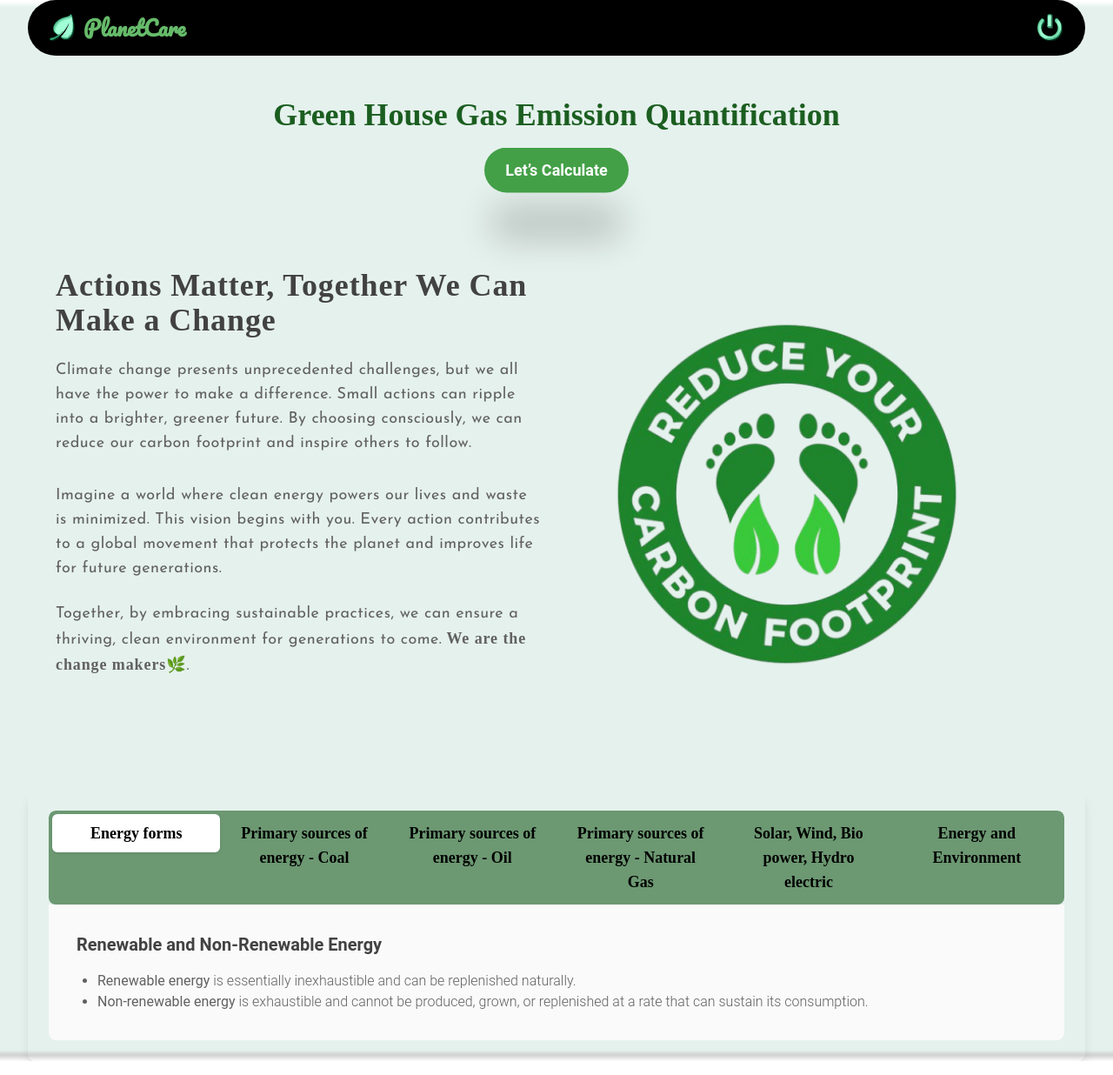
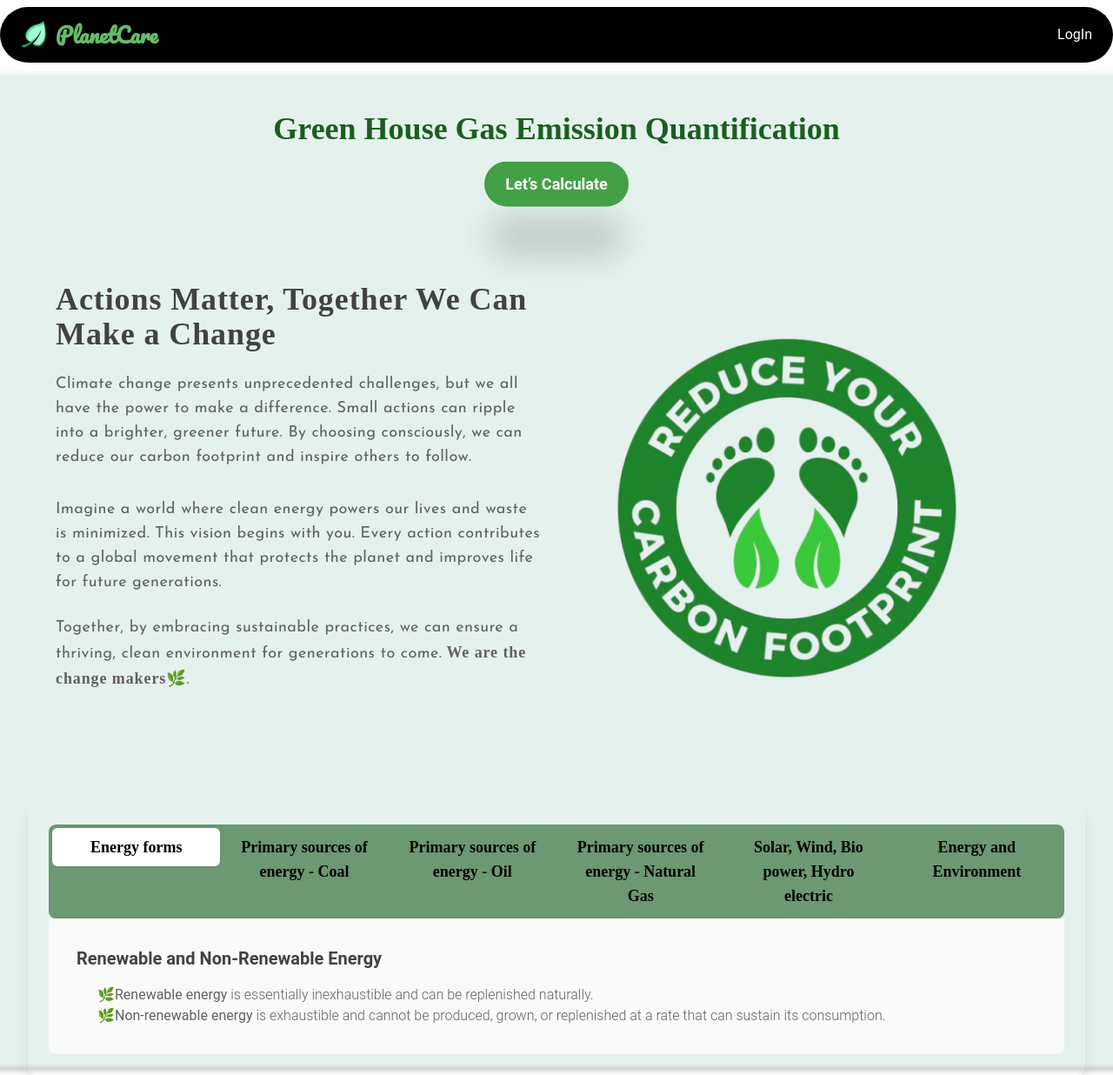
Before and after one commit to carbonfootprints/CarbonFootprint_FrontEnd, a React (Vite) app: page /home in a window 1280 px wide. Shown: the whole page at 87% size. Built offline with nearby package versions, Linux system fonts and the light colour scheme; a web font is replaced by a local one.

Commit message:
logout api integrated

```diff
--- a/src/App.jsx
+++ b/src/App.jsx
@@ -1,17 +1,20 @@
-import { BrowserRouter, Route, Routes } from "react-router-dom";
-import Login from "./pages/Login";
-import Home from "./pages/Home";
-import CalculateHome from "./pages/CalculateHome";
-import ProductionSystem from "./components/ProductionSystem";
-import Boundary from "./components/Boundary";
-import DirectGHG from "./components/DirectGHG";
-import IndirectGHG from "./components/IndirectGHG";
-import Report from "./components/Report";
-
+import { BrowserRouter, Route, Routes } from 'react-router-dom';
+import { AuthProvider } from './pages/AuthContext';
+import Login from './pages/Login';
+import Home from './pages/Home';
+import CalculateHome from './pages/CalculateHome';
+import ProductionSystem from './components/ProductionSystem';
+import Boundary from './components/Boundary';
+import DirectGHG from './components/DirectGHG';
+import IndirectGHG from './components/IndirectGHG';
+import Report from './components/Report';
+import Navbar from './pages/Navbar';
 function App() {
   return (
+    <BrowserRouter>  {/* Wrap the entire app in BrowserRouter */}
+      <AuthProvider>  {/* Then wrap in AuthProvider */}
         <div className="App">
-      <BrowserRouter>
+          <Navbar />  {/* The Navbar component will now have access to global auth state */}
           <Routes>
             <Route path="/" Component={Login} />
             <Route path="/home" Component={Home} />
@@ -21,10 +24,10 @@ function App() {
             <Route path="/direct" Component={DirectGHG} />
             <Route path="/indirect" Component={IndirectGHG} />
             <Route path="/report" Component={Report} />
-
           </Routes>
+        </div>
+      </AuthProvider>
     </BrowserRouter>
-    </div>
   );
 }
 
--- /dev/null
+++ b/src/pages/AuthContext.jsx
@@ -0,0 +1,59 @@
+import { createContext, useContext, useState, useEffect } from 'react';
+import { useNavigate } from 'react-router-dom';
+import axios from 'axios';
+import { BACKEND_URL } from '../../const';
+
+const AuthContext = createContext();
+
+export const useAuth = () => {
+  return useContext(AuthContext);
+};
+
+export const AuthProvider = ({ children }) => {
+  const [isLoggedIn, setIsLoggedIn] = useState(false);
+  const navigate = useNavigate();
+
+  useEffect(() => {
+    // Check localStorage for existing authToken
+    const token = localStorage.getItem('authToken');
+    if (token) {
+      setIsLoggedIn(true); // Set login status based on token
+    }
+  }, []);
+
+  const handleLogin = (token) => {
+    localStorage.setItem('authToken', token);  // Save token to localStorage
+    setIsLoggedIn(true); // Update state immediately
+    window.location.reload();
+    navigate('/home'); // Redirect after login
+  };
+
+  const handleLogout = async () => {
+    try {
+      const response = await axios.post(
+        `${BACKEND_URL}/api/user/logout`,
+        {},
+        {
+          headers: {
+            'Authorization': `Bearer ${localStorage.getItem('authToken')}`,
+          },
+          withCredentials: true,
+        }
+      );
+
+      if (response.status === 200) {
+        localStorage.removeItem('authToken'); // Remove token from localStorage
+        setIsLoggedIn(false); // Update state to reflect logout
+        navigate('/'); // Redirect to login page
+      }
+    } catch (error) {
+      console.error('Logout error:', error);
+    }
+  };
+
+  return (
+    <AuthContext.Provider value={{ isLoggedIn, handleLogin, handleLogout }}>
+      {children}
+    </AuthContext.Provider>
+  );
+};
--- a/src/pages/CalculateHome.jsx
+++ b/src/pages/CalculateHome.jsx
@@ -5,42 +5,14 @@ import Boundary from '../components/Boundary';
 import DirectGHG from '../components/DirectGHG';
 import IndirectGHG from '../components/IndirectGHG';
 import Report from '../components/Report';
-import logoutIcon from '../assets/logout.svg';
-import { useNavigate } from "react-router-dom"; // Import the useNavigate hook
-import axios from "axios";
-import { BACKEND_URL } from "../../const";
-import leaf from '../assets/leaf.svg';
 
+import Navbar from './Navbar';
 
 function CalculateHome() {
   const [activeTab, setActiveTab] = useState('organisation'); // Default active tab
 
-  const [showLogoutPopup, setShowLogoutPopup] = useState(false);
-  const navigate = useNavigate();
 
-  // Handle logout
-  const handleLogout = async () => {
-    try {
-      const response = await axios.post(
-        `${BACKEND_URL}/api/user/logout`,
-        {},
-        {
-          headers: {
-            'Authorization': `Bearer ${localStorage.getItem('authToken')}`,
-          },
-          withCredentials: true, // Ensure cookies are included
-        }
-      );
 
-      if (response.status === 200) {
-        localStorage.removeItem('authToken'); // Remove token from localStorage
-        navigate('/', { replace: true }); // Redirect to login page and replace current page in history
-      }
-    } catch (error) {
-      console.error('Logout error:', error);
-      // Handle the error (e.g., show a message to the user)
-    }
-  };
 
 
   const handleTabChange = (tab) => {
@@ -50,34 +22,7 @@ function CalculateHome() {
   return (
     <div className="py-3 bg-white min-h-screen">
       {/* Nav Section */}
-      <div className="w-full bg-black h-16 rounded-full flex my-2 items-center justify-between px-6">
-        <div className="flex items-center">
-                  <img src={leaf} alt="Leaf Icon" className="h-8 w-8 mr-2" /> {/* Leaf Icon */}
-                  <p className="text-green-400 text-2xl font-pacifco font-bold">PlanetCare</p>
-                </div>
-
-        {/* Logout Icon */}
-        <div className="relative">
-          <img
-            src={logoutIcon}
-            alt="Logout"
-            className="w-8 h-8 cursor-pointer"
-            onClick={() => setShowLogoutPopup(!showLogoutPopup)} // Toggle the popup on click
-          />
-
-          {/* Logout Popup (Modal) */}
-          {showLogoutPopup && (
-            <div className="absolute top-10 right-0 bg-white shadow-md p-4 rounded-md">
-              <button
-                onClick={handleLogout}
-                className="bg-red-600 text-white px-4 py-2 rounded-full"
-              >
-                Logout
-              </button>
-            </div>
-          )}
-        </div>
-      </div>
+      {/* <Navbar/> */}
       {/* Buttons */}
       <div className="grid font-eczar grid-cols-6 gap-2 mb-6">
         <button
--- a/src/pages/Home.jsx
+++ b/src/pages/Home.jsx
@@ -1,9 +1,7 @@
 import { useNavigate } from "react-router-dom"; // Import the useNavigate hook
 import backgreen from "../assets/backgreen.svg";
 import carfoot from "../assets/carfoot.png";
-import logoutIcon from '../assets/logout.svg';
-import leaf from '../assets/leaf.svg';
-import { useState } from 'react';
+
 import {
   Tabs,
   TabsHeader,
@@ -11,39 +9,16 @@ import {
   Tab,
   TabPanel,
 } from "@material-tailwind/react";
-import axios from "axios";
-import { BACKEND_URL } from "../../const";
+
 
 
 function Home() {
 
 
-  const [showLogoutPopup, setShowLogoutPopup] = useState(false);
   const navigate = useNavigate();
 
   // Handle logout
-  const handleLogout = async () => {
-    try {
-      const response = await axios.post(
-        `${BACKEND_URL}/api/user/logout`,
-        {},
-        {
-          headers: {
-            'Authorization': `Bearer ${localStorage.getItem('authToken')}`,
-          },
-          withCredentials: true, // Ensure cookies are included
-        }
-      );
 
-      if (response.status === 200) {
-        localStorage.removeItem('authToken'); // Remove token from localStorage
-        navigate('/', { replace: true }); // Redirect to login page and replace current page in history
-      }
-    } catch (error) {
-      console.error('Logout error:', error);
-      // Handle the error (e.g., show a message to the user)
-    }
-  };
 
 
 
@@ -53,9 +28,9 @@ function Home() {
       value: "html",
       desc: `
               <h4 class="font-bold text-xl text-gray-800 mb-4">Renewable and Non-Renewable Energy</h4>
-              <ul class="list-disc pl-6 text-gray-700">
-                  <li><strong>Renewable energy</strong> is essentially inexhaustible and can be replenished naturally.</li>
-                  <li><strong>Non-renewable energy</strong> is exhaustible and cannot be produced, grown, or replenished at a rate that can sustain its consumption.</li>
+              <ul class="pl-6 text-gray-700">
+                  <li>🌿<strong>Renewable energy</strong> is essentially inexhaustible and can be replenished naturally.</li>
+                  <li>🌿<strong>Non-renewable energy</strong> is exhaustible and cannot be produced, grown, or replenished at a rate that can sustain its consumption.</li>
               </ul>
           `,
     },
@@ -64,12 +39,12 @@ function Home() {
       value: "react",
       desc: `
               <h4 class="font-bold text-xl text-gray-800 mb-4">Primary sources of energy - Coal</h4>
-              <ul class="list-disc pl-6 text-gray-700">
-                  <li>Most abundant and geographically dispersed fossil fuel.</li>
-                  <li>Peat, Brown coal (lignite), Sub-bituminous and Anthracite.</li>
-                  <li>Coal reserve: 1257 billion tonnes worldwide, India: 378.21 billion metric tonnes.</li>
-                  <li>Coal accounts for 55% of India’s energy needs.</li>
-                  <li>133 years of coal left @ current consumption levels.</li>
+              <ul class="pl-6 text-gray-700">
+                  <li>🌿Most abundant and geographically dispersed fossil fuel.</li>
+                  <li>🌿Peat, Brown coal (lignite), Sub-bituminous and Anthracite.</li>
+                  <li>🌿Coal reserve: 1257 billion tonnes worldwide, India: 378.21 billion metric tonnes.</li>
+                  <li>🌿Coal accounts for 55% of India’s energy needs.</li>
+                  <li>🌿133 years of coal left @ current consumption levels.</li>
               </ul>
           `,
     },
@@ -78,10 +53,10 @@ function Home() {
       value: "vue",
       desc: `
               <h4 class="font-bold text-xl text-gray-800 mb-4">Primary sources of energy - Oil</h4>
-              <ul class="list-disc pl-6 text-gray-700">
-                  <li>World oil reserve: 1570 trillion barrels.</li>
-                  <li>India oil reserve: 651.77 million tonnes.</li>
-                  <li>At current rate of consumption, oil will be available for the next 47 years.</li>
+              <ul class="pl-6 text-gray-700">
+                  <li>🌿World oil reserve: 1570 trillion barrels.</li>
+                  <li>🌿India oil reserve: 651.77 million tonnes.</li>
+                  <li>🌿At current rate of consumption, oil will be available for the next 47 years.</li>
               </ul>
           `,
     },
@@ -90,10 +65,10 @@ function Home() {
       value: "angular",
       desc: `
               <h4 class="font-bold text-xl text-gray-800 mb-4">Primary sources of energy - Natural Gas</h4>
-              <ul class="list-disc pl-6 text-gray-700">
-                  <li>World natural gas reserve: 1,064,349 trillion barrels of oil equivalent.</li>
-                  <li>India natural gas reserve: 651.77 million tonnes.</li>
-                  <li>At current rate of consumption, natural gas will be available for the next 50 years approximately.</li>
+              <ul class=" pl-6 text-gray-700">
+                  <li>🌿World natural gas reserve: 1,064,349 trillion barrels of oil equivalent.</li>
+                  <li>🌿India natural gas reserve: 651.77 million tonnes.</li>
+                  <li>🌿At current rate of consumption, natural gas will be available for the next 50 years approximately.</li>
               </ul>
           `,
     },
@@ -102,10 +77,10 @@ function Home() {
       value: "svelte",
       desc: `
               <h4 class="font-bold text-xl text-gray-800 mb-4">Solar, Wind, Bio power, Hydro electric</h4>
-              <ul class="list-disc pl-6 text-gray-700">
-                  <li>Renewables’ share of total primary energy consumption globally reached 14.6%.</li>
-                  <li>India’s target for renewable energy generation by 2030 is 500 GW, current capacity is 143.64 GW.</li>
-                  <li>Installed energy capacity in India is 441.97 GW as of 31 March 2024.</li>
+              <ul class=" pl-6 text-gray-700">
+                  <li>🌿Renewables’ share of total primary energy consumption globally reached 14.6%.</li>
+                  <li>🌿India’s target for renewable energy generation by 2030 is 500 GW, current capacity is 143.64 GW.</li>
+                  <li>🌿Installed energy capacity in India is 441.97 GW as of 31 March 2024.</li>
               </ul>
           `,
     },
@@ -114,9 +89,9 @@ function Home() {
       value: "energy",
       desc: `
               <h4 class="font-bold text-xl text-gray-800 mb-4">Energy and Environment</h4>
-              <ul class="list-disc pl-6 text-gray-700">
-                  <li>Combustion of hydrocarbon-based fuels generates by-products, mainly air pollutants such as CO2, PM, SO2, NOx, HC, and CO.</li>
-                  <li>CO2 is a major contributor to global warming and climate change - CO2 emissions from the combustion of fossil fuels is by far the largest source of energy-related greenhouse gas emissions, contributing around 87% of the total.</li>
+              <ul class="pl-6 text-gray-700">
+                  <li>🌿Combustion of hydrocarbon-based fuels generates by-products, mainly air pollutants such as CO2, PM, SO2, NOx, HC, and CO.</li>
+                  <li>🌿CO2 is a major contributor to global warming and climate change - CO2 emissions from the combustion of fossil fuels is by far the largest source of energy-related greenhouse gas emissions, contributing around 87% of the total.</li>
               </ul>
           `,
     },
@@ -132,35 +107,7 @@ function Home() {
       style={{ backgroundImage: `url(${backgreen})` }}
     >
       {/* Nav Section */}
-      <div className="w-full bg-black h-16 rounded-full flex items-center justify-between px-6">
-
-        <div className="flex items-center">
-          <img src={leaf} alt="Leaf Icon" className="h-8 w-8 mr-2" /> {/* Leaf Icon */}
-          <p className="text-green-400 text-2xl font-pacifco font-bold">PlanetCare</p>
-        </div>
-
-        {/* Logout Icon */}
-        <div className="relative">
-          <img
-            src={logoutIcon}
-            alt="Logout"
-            className="w-8 h-8 cursor-pointer"
-            onClick={() => setShowLogoutPopup(!showLogoutPopup)} // Toggle the popup on click
-          />
-
-          {/* Logout Popup (Modal) */}
-          {showLogoutPopup && (
-            <div className="absolute top-10 right-0 bg-white shadow-md p-4 rounded-md">
-              <button
-                onClick={handleLogout}
-                className="bg-red-600 text-white px-4 py-2 rounded-full"
-              >
-                Logout
-              </button>
-            </div>
-          )}
-        </div>
-      </div>
+      {/* <Navbar/> */}
 
       {/* Header Section */}
       <div className="text-center text-white space-y-6 mb-12 pt-12">
--- /dev/null
+++ b/src/pages/Navbar.jsx
@@ -0,0 +1,48 @@
+import { useState } from 'react';
+import { useAuth } from '../pages/AuthContext';
+import leaf from '../assets/leaf.svg';
+import logoutIcon from '../assets/logout.svg';
+
+const Navbar = () => {
+  const { isLoggedIn, handleLogout } = useAuth();
+  const [showLogoutPopup, setShowLogoutPopup] = useState(false);
+
+  const handleLogoutClick = () => {
+    setShowLogoutPopup(false);
+    handleLogout();
+  };
+
+  return (
+    <div className="w-full bg-black h-16 rounded-full flex my-2 items-center justify-between px-6">
+      <div className="flex items-center">
+        <img src={leaf} alt="Leaf Icon" className="h-8 w-8 mr-2" />
+        <p className="text-green-400 text-2xl font-pacifco font-bold">PlanetCare</p>
+      </div>
+
+      {isLoggedIn ? (
+        <div className="relative">
+          <img
+            src={logoutIcon}
+            alt="Logout"
+            className="w-8 h-8 cursor-pointer"
+            onClick={() => setShowLogoutPopup(!showLogoutPopup)}
+          />
+          {showLogoutPopup && (
+            <div className="absolute top-10 right-0 bg-white shadow-md p-4 rounded-md">
+              <button
+                onClick={handleLogoutClick}
+                className="bg-red-600 text-white px-4 py-2 rounded-full"
+              >
+                Logout
+              </button>
+            </div>
+          )}
+        </div>
+      ) : (
+        <div className='text-white'>LogIn</div>
+      )}
+    </div>
+  );
+};
+
+export default Navbar;
```
Also changed, not shown: src/index.css (+9 -0 lines). Lines whose indentation alone changed are shown as unchanged.
